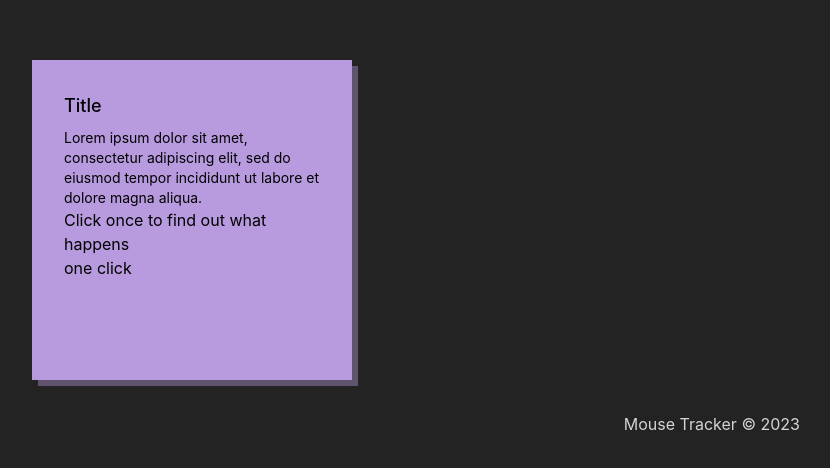
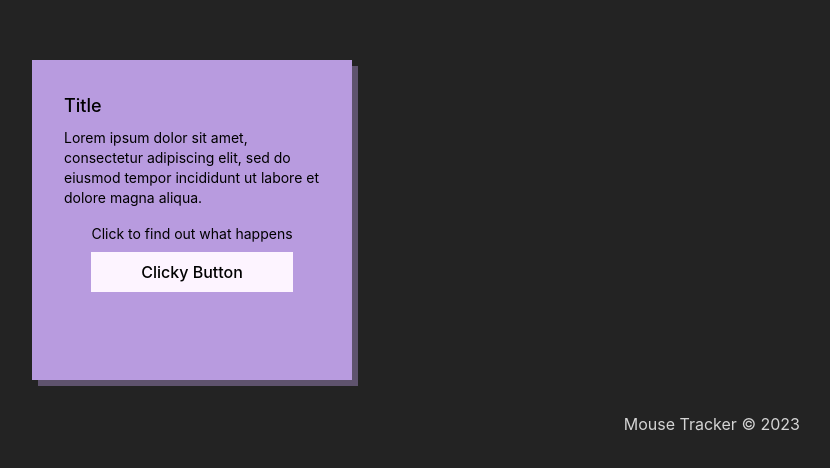
Before and after one commit to tessceciliaj/mouse-tracker, a React (Create React App) app: page / in a window 1280 px wide. Shown: the part 824-1292 px from the top of the page, without its empty margins (448-1278 px from the left). Built offline with nearby package versions, Linux system fonts and the light colour scheme.

Commit message:
click button finished

```diff
--- a/src/components/Card.jsx
+++ b/src/components/Card.jsx
@@ -10,7 +10,7 @@ const Card = () => {
           eiusmod tempor incididunt ut labore et dolore magna aliqua.
         </p>
       </div>
-      <div data-testid='resultbox' className='flex flex-col gap-x-2 justify-center items-center'>
+      <div data-testid='resultbox' className='flex flex-col gap-x-2 justify-center items-center pt-2'>
         <OneClickResult />
       </div>
     </section>
--- a/src/components/OneClickResult.jsx
+++ b/src/components/OneClickResult.jsx
@@ -1,8 +1,19 @@
+import { useState } from 'react'
+
 const OneClickResult = () => {
+  const [clicked, setClicked] = useState(false)
+
   return (
-    <div data-testid='oneclickresult'>
-      <p>Click once to find out what happens</p>
-      <button>one click</button>
+    <div data-testid='oneclickresult' className='flex flex-col gap-y-2'>
+      <p className='mt-2 text-center text-sm'>
+        {!clicked ? 'Click to find out what happens' : 'You get a STAR!'}
+      </p>
+      <button
+        onClick={() => setClicked(true)}
+        className='bg-fuchsia-50 px-6 py-2 font-medium capitalize'
+      >
+        clicky button
+      </button>
     </div>
   )
 }
```
Also changed, not shown: 1 other file (tests, documents, lock files or other folders).
